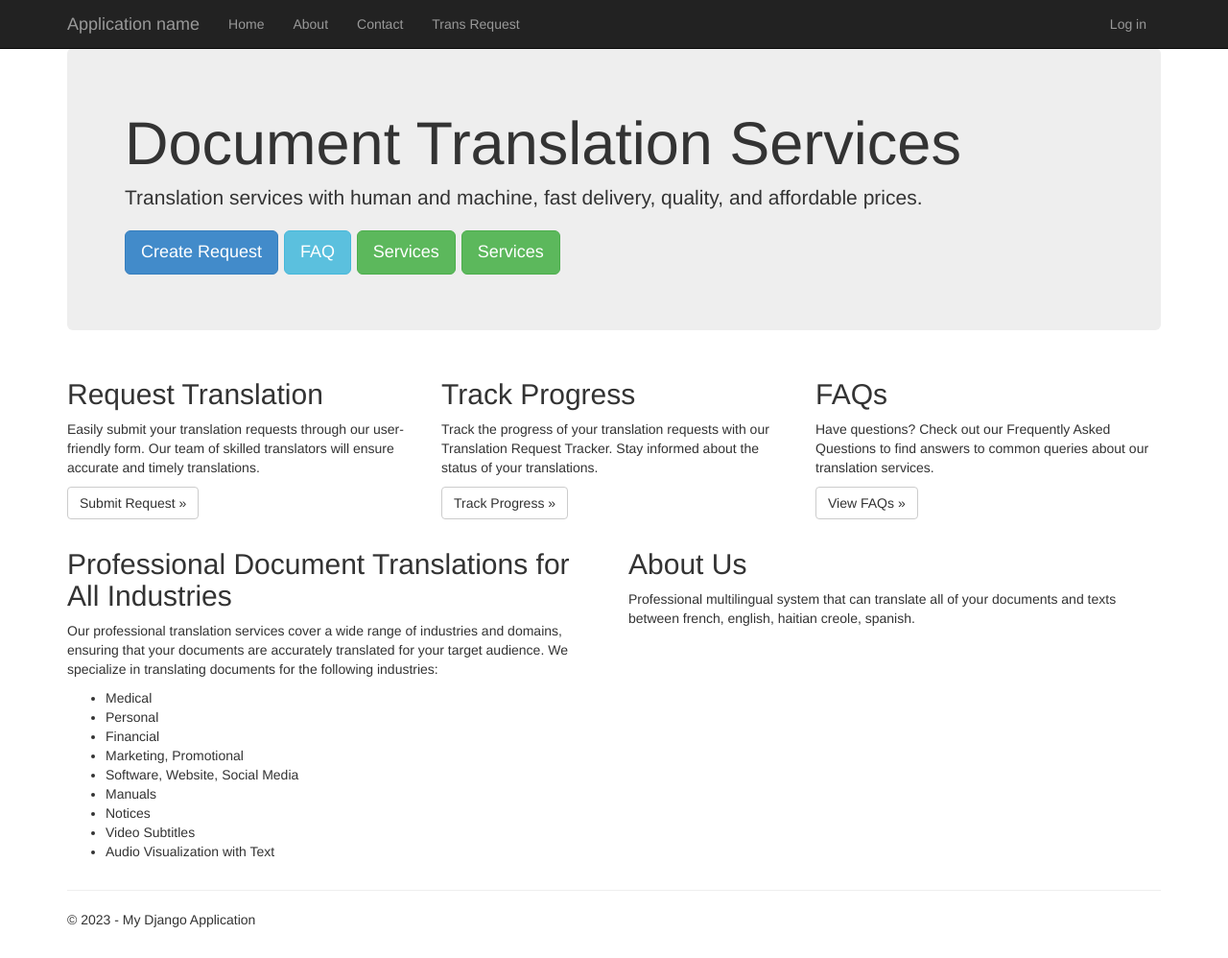
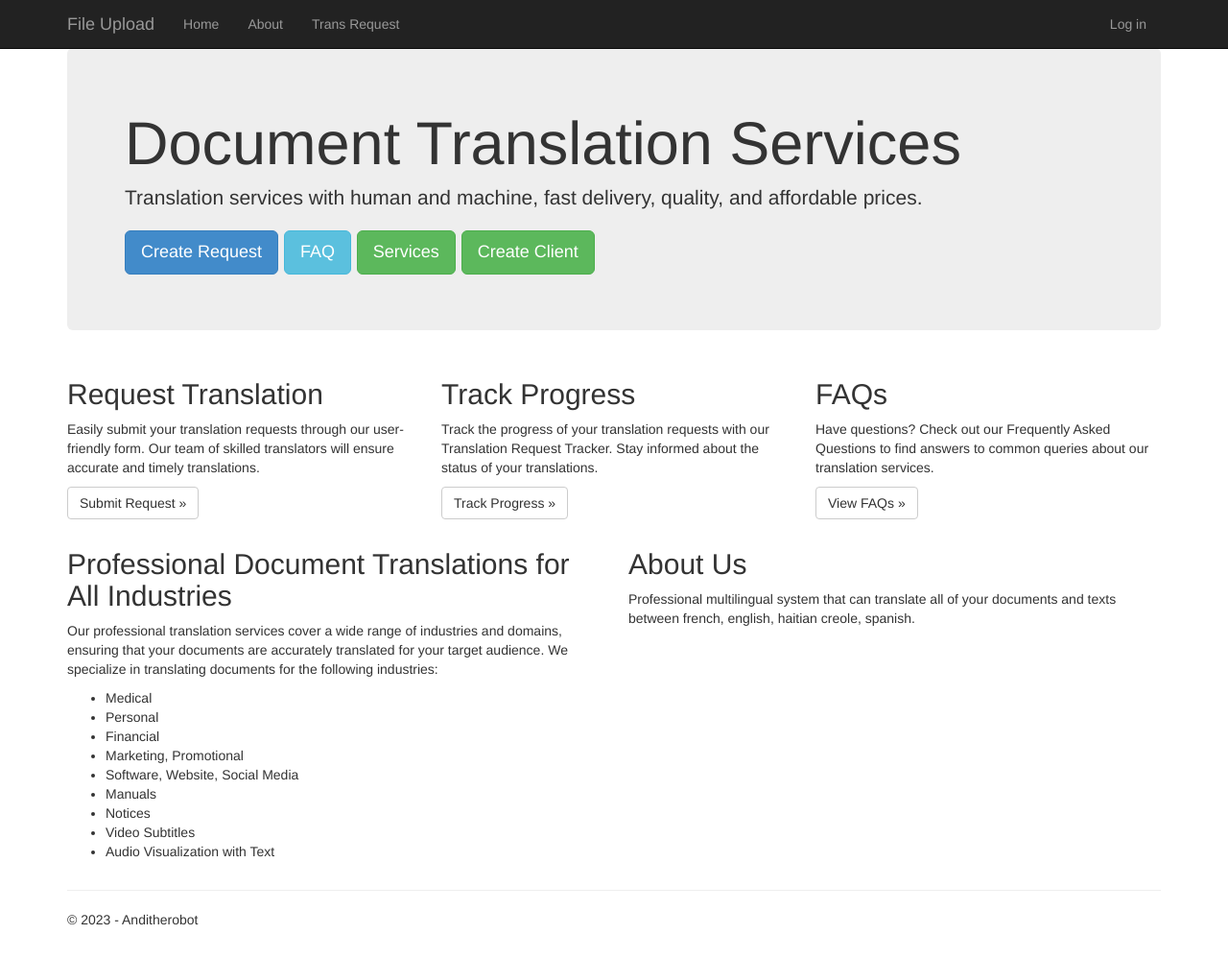
Before and after one commit to anditherobot/translationrequest, a Django app: page / in a window 1280 px wide. Shown: the whole page at 96% size. Run offline with Django 3.2, Linux system fonts and the light colour scheme; some libraries are stand-ins or nearby versions.

Commit message:
Template changes

```diff
--- a/app/templates/app/index.html
+++ b/app/templates/app/index.html
@@ -8,7 +8,7 @@
         <a href="{% url 'translation_request' %}" class="btn btn-primary btn-lg">Create Request</a>
         <a href="{% url 'faq' %}" class="btn btn-info btn-lg">FAQ</a>
         <a href="{% url 'services' %}" class="btn btn-success btn-lg">Services</a>
-        <a href="{% url 'create_client' %}" class="btn btn-success btn-lg">Services</a>
+        <a href="{% url 'create_client' %}" class="btn btn-success btn-lg">Create Client</a>
     </p>
 </div>
 
--- a/app/templates/app/layout.html
+++ b/app/templates/app/layout.html
@@ -19,13 +19,13 @@
                     <span class="icon-bar"></span>
                     <span class="icon-bar"></span>
                 </button>
-                <a href="/" class="navbar-brand">Application name</a>
+                <a href="/" class="navbar-brand">File Upload</a>
             </div>
             <div class="navbar-collapse collapse">
                 <ul class="nav navbar-nav">
                     <li><a href="{% url 'home' %}">Home</a></li>
                     <li><a href="{% url 'about' %}">About</a></li>
-                    <li><a href="{% url 'contact' %}">Contact</a></li>
+
                     <li><a href="{% url 'translation_request' %}">Trans Request</a></li>
                 </ul>
                 {% include 'app/loginpartial.html' %}
@@ -37,7 +37,7 @@
 {% block content %}{% endblock %}
         <hr/>
         <footer>
-            <p>&copy; {{ year }} - My Django Application</p>
+            <p>&copy; {{ year }} - Anditherobot</p>
         </footer>
     </div>
 
--- a/app/templates/app/upload_files.html
+++ b/app/templates/app/upload_files.html
@@ -1,3 +1,6 @@
+{% extends "app/layout.html" %}
+{% block content %}
+
 <h1>Upload Files for {{ client.first_name }}</h1>
 <form method="post" enctype="multipart/form-data">
     {% csrf_token %}
@@ -5,3 +8,5 @@
 
     <input type="submit" value="Upload">
 </form>
+
+{% endblock %}
```
Also changed, not shown: app/templates/app/client_dashboard.html (+4 -6 lines), app/templates/app/create_client.html (+16 -5 lines).
